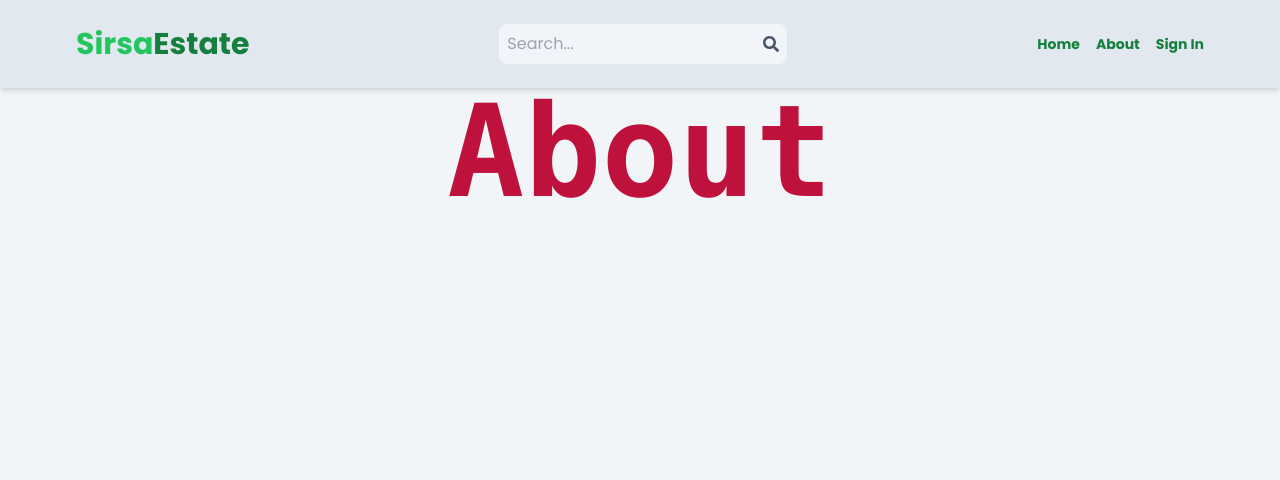
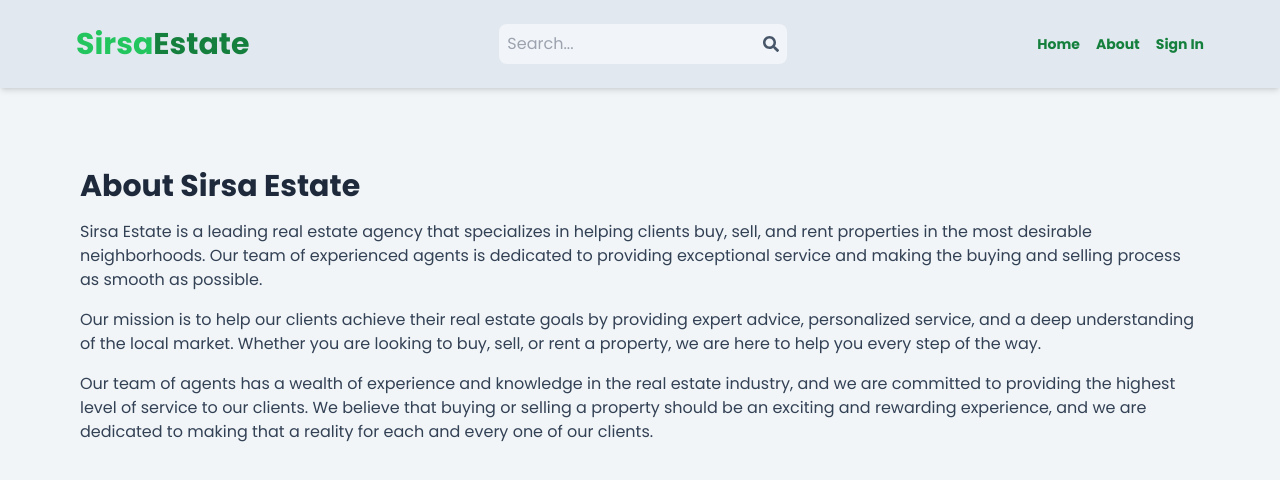
Before and after one commit to Krishnarho/mern-estate, a React (Vite) app in the folder client/: page /about in a window 1280 px wide. Shown: the top 480 px of the page. Built offline with nearby package versions, Linux system fonts and the light colour scheme; no server answers.

Commit message:
Complete about page

```diff
--- a/client/src/pages/About.jsx
+++ b/client/src/pages/About.jsx
@@ -2,6 +2,13 @@
 
 export default function About() {
   return (
-    <div className='text-center text-9xl font-bold font-mono text-rose-700'>About</div>
+    <div className='py-20 px-4 max-w-6xl mx-auto'>
+      <h1 className='text-3xl font-bold mb-4 text-slate-800'>About Sirsa Estate</h1>
+      <p className='mb-4 text-slate-700'>Sirsa Estate is a leading real estate agency that specializes in helping clients buy, sell, and rent properties in the most desirable neighborhoods. Our team of experienced agents is dedicated to providing exceptional service and making the buying and selling process as smooth as possible.</p>
+      <p className='mb-4 text-slate-700'>
+        Our mission is to help our clients achieve their real estate goals by providing expert advice, personalized service, and a deep understanding of the local market. Whether you are looking to buy, sell, or rent a property, we are here to help you every step of the way.
+      </p>
+      <p className='mb-4 text-slate-700'>Our team of agents has a wealth of experience and knowledge in the real estate industry, and we are committed to providing the highest level of service to our clients. We believe that buying or selling a property should be an exciting and rewarding experience, and we are dedicated to making that a reality for each and every one of our clients.</p>
+    </div>
   )
 }
```
